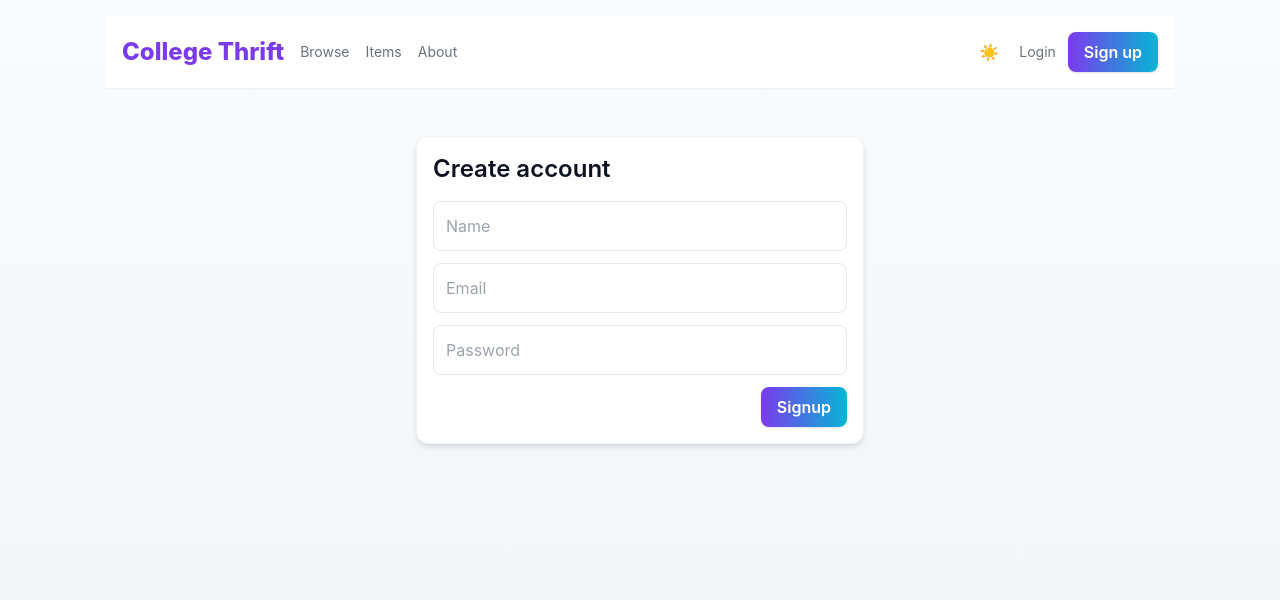
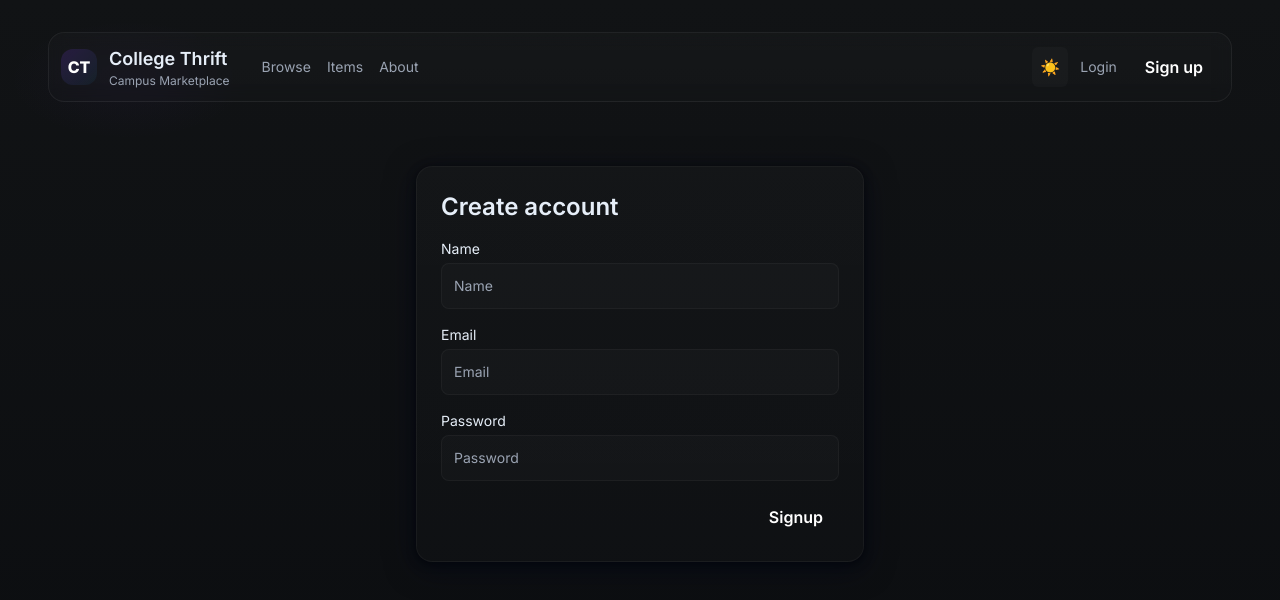
Before and after one commit to akshaymina/college-thrift-store, a React (Vite) app in the folder client/: page /signup in a window 1280 px wide. Shown: the top 600 px of the page. Built offline with nearby package versions, Linux system fonts and the light colour scheme; no server answers.

Commit message:
UI Improvements 2.0

```diff
--- a/client/index.html
+++ b/client/index.html
@@ -4,6 +4,9 @@
     <meta charset="utf-8" />
     <meta name="viewport" content="width=device-width, initial-scale=1.0" />
     <title>College Thrift Store</title>
+    <link rel="preconnect" href="https://fonts.googleapis.com">
+    <link rel="preconnect" href="https://fonts.gstatic.com" crossorigin>
+    <link href="https://fonts.googleapis.com/css2?family=Inter:wght@300;400;600;700;800;900&display=swap" rel="stylesheet">
   </head>
   <body>
     <div id="root"></div>
--- a/client/src/components/Navbar.jsx
+++ b/client/src/components/Navbar.jsx
@@ -9,45 +9,49 @@ export default function Navbar(){
   const nav = useNavigate()
 
   return (
-    <header className="bg-white shadow-sm sticky top-0 z-40">
-      <div className="container flex items-center justify-between py-4">
+    <header className="sticky top-4 z-50 px-4">
+      <div className="container">
+        <div className="glass flex items-center justify-between p-3 rounded-2xl hover:shadow-glow-md transition-shadow duration-300">
           <div className="flex items-center gap-4">
-          <Link to="/" className="brand text-2xl">College Thrift</Link>
-          <nav className="hidden md:flex items-center gap-4">
-            <Link to="/" className="text-sm muted hover:text-gray-900">Browse</Link>
-            <Link to="/items" className="text-sm muted hover:text-gray-900">Items</Link>
-            <Link to="/about" className="text-sm muted hover:text-gray-900">About</Link>
+            <Link to="/" className="flex items-center gap-3">
+              <div className="w-9 h-9 rounded-xl bg-gradient-to-br from-[rgba(124,58,237,0.18)] to-[rgba(6,182,212,0.06)] flex items-center justify-center text-white font-extrabold">CT</div>
+              <div>
+                <div className="text-lg font-semibold">College Thrift</div>
+                <div className="text-xs muted">Campus Marketplace</div>
+              </div>
+            </Link>
+            <nav className="hidden md:flex items-center gap-4 ml-4">
+              <Link to="/" className="text-sm muted hover:text-white transition">Browse</Link>
+              <Link to="/items" className="text-sm muted hover:text-white transition">Items</Link>
+              <Link to="/about" className="text-sm muted hover:text-white transition">About</Link>
             </nav>
           </div>
 
           <div className="flex items-center gap-3">
+            <button title="Toggle theme" onClick={toggle} className="p-2 rounded-md bg-[rgba(255,255,255,0.02)] hover:bg-[rgba(255,255,255,0.04)] transition">
+              {theme === 'dark' ? '🌙' : '☀️'}
+            </button>
+
             {user ? (
               <>
-              <div className="hidden sm:flex items-center gap-3 border border-gray-100 rounded-lg px-3 py-1">
-                <div className="w-8 h-8 bg-gradient-to-br from-violet-400 to-cyan-400 rounded-full flex items-center justify-center text-white font-bold">{user.name?.[0] || 'U'}</div>
+                <Link to="/items/new" className="button">Sell</Link>
+                <Link to="/requests/mine" className="button-secondary">Requests</Link>
+                <div className="hidden sm:flex items-center gap-3 pl-3 border-l border-[rgba(255,255,255,0.03)]">
+                  <div className="w-9 h-9 bg-[rgba(255,255,255,0.03)] rounded-lg flex items-center justify-center text-sm font-semibold">{user.name?.[0] || 'U'}</div>
                   <div className="text-sm">
                     <div className="font-medium">{user.name}</div>
                     <div className="text-xs muted">{user.email}</div>
                   </div>
-              </div>
-              <div className="flex items-center gap-2">
-                <button title="Toggle theme" onClick={toggle} className="p-2 rounded-md bg-white/10 hover:bg-white/20">
-                  {theme === 'dark' ? '🌙' : '☀️'}
-                </button>
-                <Link to="/items/new" className="button">Sell Item</Link>
-                <Link to="/requests/mine" className="button-secondary">My Requests</Link>
-                <button className="button-secondary" onClick={()=>{ logout(); nav('/') }}>Logout</button>
+                  <button onClick={()=>{ logout(); nav('/') }} className="button-secondary">Logout</button>
                 </div>
               </>
             ) : (
               <>
-              <div className="flex items-center gap-3">
-                <button title="Toggle theme" onClick={toggle} className="p-2 rounded-md bg-white/10 hover:bg-white/20">{theme === 'dark' ? '🌙' : '☀️'}</button>
-                <Link to="/login" className="text-sm muted">Login</Link>
+                <Link to="/login" className="text-sm muted hover:text-white transition">Login</Link>
                 <Link to="/signup" className="button">Sign up</Link>
-              </div>
               </>
             )}
+          </div>
         </div>
       </div>
     </header>
--- a/client/src/index.css
+++ b/client/src/index.css
@@ -3,62 +3,103 @@
 @tailwind utilities;
 
 :root{
-	--brand: #0b1221; /* deep navy */
-	--accent: #7c3aed; /* violet-600 */
-	--accent-2: #06b6d4; /* teal-400 */
-	--muted: #6b7280;
+	--bg-900: #0b0d10;
+	--bg-800: #111315;
+	--bg-700: #1a1d21;
+
+	--surface-700: #141619;
+	--surface-600: #181b1f;
+
+	--muted: #9aa3b2;
+	--text: #e6eef8;
+	--glass: rgba(255,255,255,0.04);
+	--glass-2: rgba(255,255,255,0.02);
+	--border-glass: rgba(255,255,255,0.06);
+	--brand: 124 58 237; /* rgb for glow */
 }
-
-/* dark theme variables */
-:root[data-theme="dark"]{
-	--brand: #e6eef8;
-	--accent: #7c3aed;
-	--accent-2: #06b6d4;
-	--muted: #9aa3b2;
-}
-
-[data-theme="dark"] body{
-	background: linear-gradient(180deg,#071129,#061225);
-	color: var(--brand);
-}
-
-[data-theme="dark"] .card{ @apply bg-[#07142a] border-gray-800 }
-[data-theme="dark"] .card-hero{ @apply bg-gradient-to-r from-[#061323] to-[#081831] }
-[data-theme="dark"] .input{ @apply bg-[#062033] border-gray-700 text-gray-100 }
-[data-theme="dark"] .button-secondary{ @apply bg-gray-800 text-gray-100 border-gray-700 }
-
-[data-theme="dark"] .small{ color: var(--muted) }
-[data-theme="dark"] .brand{ color: var(--accent-2) }
 
 @layer base{
 	html,body,#root{height:100%;}
-	body{font-family: Inter, ui-sans-serif, system-ui, -apple-system, 'Segoe UI', Roboto, 'Helvetica Neue', Arial; background:linear-gradient(180deg,#f8fafc, #f1f5f9); color:var(--brand);}
+	body{
+		@apply bg-[--bg-900] text-[--text] font-sans;
+		background: radial-gradient(1200px 600px at 10% 10%, rgba(124,58,237,0.04), transparent 10%),
+								radial-gradient(1000px 400px at 90% 90%, rgba(6,182,212,0.02), transparent 10%),
+								linear-gradient(180deg, var(--bg-800), var(--bg-900));
+		-webkit-font-smoothing:antialiased; -moz-osx-font-smoothing:grayscale;
+	}
+	.container{max-width:1100px;margin-left:auto;margin-right:auto;padding:1rem}
 }
 
-/* small utility classes used by components */
-.container{max-width:1100px;margin-left:auto;margin-right:auto;padding:1rem}
+/* Design tokens & reusable utilities */
+.glass{
+	background: linear-gradient(180deg, rgba(255,255,255,0.02), rgba(255,255,255,0.01));
+	backdrop-filter: blur(8px);
+	-webkit-backdrop-filter: blur(8px);
+	border: 1px solid var(--border-glass);
+}
+
 .card{
-	@apply bg-white rounded-xl p-4 shadow-md border border-gray-100 transition-transform transform hover:-translate-y-1;
+	@apply rounded-2xl p-6 transition-all duration-300 ease-in-out;
+	background: linear-gradient(180deg, rgba(255,255,255,0.02), rgba(255,255,255,0.01));
+	box-shadow: 0 6px 30px rgba(2,6,23,0.6), 0 2px 8px rgba(0,0,0,0.6);
+	border: 1px solid rgba(255,255,255,0.04);
 }
+
 .card-hero{
-	@apply bg-gradient-to-r from-violet-50 to-cyan-50 rounded-xl p-6 shadow-lg;
+	@apply rounded-2xl p-6 transition-all duration-300 ease-in-out;
+	background: linear-gradient(180deg, rgba(255,255,255,0.02), rgba(10,12,15,0.02));
+	border: 1px solid rgba(255,255,255,0.04);
+	box-shadow: 0 12px 40px rgba(2,6,23,0.6);
 }
+
+.grid{display:grid;grid-template-columns:repeat(auto-fit,minmax(260px,1fr));gap:1rem}
+
+.input{
+	@apply w-full p-3 rounded-lg text-sm placeholder:text-[--muted] bg-[rgba(255,255,255,0.02)];
+	border: 1px solid rgba(255,255,255,0.04);
+	color: var(--text);
+	transition: box-shadow .18s ease, transform .18s ease, border-color .18s ease;
+}
+.input:focus{ outline:none; box-shadow: 0 0 0 4px rgba(var(--brand),0.06); border-color: rgba(var(--brand),0.6); transform: translateY(-1px); }
+
 .button{
-	@apply px-4 py-2 rounded-lg text-white font-semibold shadow inline-flex items-center gap-2;
-	background: linear-gradient(90deg,var(--accent),var(--accent-2));
+	@apply inline-flex items-center gap-2 px-4 py-2 rounded-md font-semibold text-white shadow-md;
+	background: linear-gradient(90deg, rgba(var(--brand),1), rgba(6,182,212,0.15));
+	box-shadow: 0 6px 20px rgba(8,10,12,0.6), 0 0 18px rgba(var(--brand),0.12);
+	transition: transform .16s ease, box-shadow .16s ease, opacity .12s ease;
 }
+.button:hover{ transform: translateY(-3px); box-shadow: 0 18px 50px rgba(var(--brand),0.12), 0 6px 20px rgba(0,0,0,0.6); }
+.button:active{ transform: translateY(-1px); }
+
 .button-secondary{
-	@apply px-3 py-2 rounded-md text-gray-800 bg-gray-100 border border-gray-200;
+	@apply inline-flex items-center gap-2 px-3 py-2 rounded-md text-[--text] bg-[rgba(255,255,255,0.02)];
+	border: 1px solid rgba(255,255,255,0.03);
 }
-.input{ @apply w-full p-3 border border-gray-200 rounded-lg bg-white }
-.grid{display:grid;grid-template-columns:repeat(auto-fit,minmax(240px,1fr));gap:1rem}
-.small{font-size:0.95rem;color:var(--muted)}
 
 .price-badge{
 	@apply inline-block px-3 py-1 rounded-full text-sm font-semibold text-white;
-	background: linear-gradient(90deg,#f97316,#ef4444);
+	background: linear-gradient(90deg, rgba(255,146,109,1), rgba(249,115,22,0.9));
+	box-shadow: 0 6px 18px rgba(249,115,22,0.12);
 }
 
-.brand{font-weight:800;color:var(--accent)}
+.muted{ color: var(--muted); }
+.small{ font-size:0.95rem; color:var(--muted); }
 
-.muted{color:var(--muted)}
+.card-image{
+	border-radius: 0.75rem;
+	overflow: hidden;
+	background: linear-gradient(180deg, rgba(255,255,255,0.015), rgba(255,255,255,0.01));
+}
+
+.glass-badge{
+	@apply px-2 py-1 rounded text-xs font-medium;
+	background: rgba(255,255,255,0.03);
+	border: 1px solid rgba(255,255,255,0.04);
+}
+
+/* subtle hover tilt */
+.hover-raise{ transition: transform .22s cubic-bezier(.2,.9,.2,1), box-shadow .22s; }
+.hover-raise:hover{ transform: translateY(-6px); }
+
+/* helper for overflow blocks */
+.prose{ color:var(--text); }
--- a/client/src/pages/Login.jsx
+++ b/client/src/pages/Login.jsx
@@ -26,15 +26,21 @@ export default function Login(){
     <div className="container">
       <div className="card mx-auto max-w-md">
         <h2 className="text-2xl font-semibold mb-4">Login</h2>
-        <form onSubmit={onSubmit} className="space-y-3">
-          <input className="input" value={email} onChange={e=>setEmail(e.target.value)} placeholder="Email" />
-          <input className="input" value={password} onChange={e=>setPassword(e.target.value)} placeholder="Password" type="password" />
+        <form onSubmit={onSubmit} className="space-y-4">
+          <div>
+            <label className="text-sm mb-1 block">Email</label>
+            <input className="input" value={email} onChange={e=>setEmail(e.target.value)} placeholder="Email" />
+          </div>
+          <div>
+            <label className="text-sm mb-1 block">Password</label>
+            <input className="input" value={password} onChange={e=>setPassword(e.target.value)} placeholder="Password" type="password" />
+          </div>
           <div className="flex justify-end">
             <button className="button" type="submit">Login</button>
           </div>
         </form>
-        {error && <div className="text-red-600 mt-3">{error}</div>}
-        <div className="small mt-3">New? <Link to="/signup" className="text-blue-600">Create an account</Link></div>
+        {error && <div className="text-red-400 mt-3 p-2 bg-[rgba(255,0,0,0.04)] rounded">{error}</div>}
+        <div className="small mt-3">New? <Link to="/signup" className="text-[--text] font-medium">Create an account</Link></div>
       </div>
     </div>
   )
--- a/client/src/pages/Signup.jsx
+++ b/client/src/pages/Signup.jsx
@@ -27,15 +27,24 @@ export default function Signup(){
     <div className="container">
       <div className="card mx-auto max-w-md">
         <h2 className="text-2xl font-semibold mb-4">Create account</h2>
-        <form onSubmit={onSubmit} className="space-y-3">
-          <input className="input" value={name} onChange={e=>setName(e.target.value)} placeholder="Name" />
-          <input className="input" value={email} onChange={e=>setEmail(e.target.value)} placeholder="Email" />
-          <input className="input" value={password} onChange={e=>setPassword(e.target.value)} placeholder="Password" type="password" />
+        <form onSubmit={onSubmit} className="space-y-4">
+          <div>
+            <label className="text-sm mb-1 block">Name</label>
+            <input className="input" value={name} onChange={e=>setName(e.target.value)} placeholder="Name" />
+          </div>
+          <div>
+            <label className="text-sm mb-1 block">Email</label>
+            <input className="input" value={email} onChange={e=>setEmail(e.target.value)} placeholder="Email" />
+          </div>
+          <div>
+            <label className="text-sm mb-1 block">Password</label>
+            <input className="input" value={password} onChange={e=>setPassword(e.target.value)} placeholder="Password" type="password" />
+          </div>
           <div className="flex justify-end">
             <button className="button" type="submit">Signup</button>
           </div>
         </form>
-        {error && <div className="text-red-600 mt-3">{error}</div>}
+        {error && <div className="text-red-400 mt-3 p-2 bg-[rgba(255,0,0,0.04)] rounded">{error}</div>}
       </div>
     </div>
   )
--- a/client/tailwind.config.cjs
+++ b/client/tailwind.config.cjs
@@ -1,7 +1,51 @@
 module.exports = {
   content: ['./index.html', './src/**/*.{js,jsx}'],
   theme: {
-    extend: {},
+    extend: {
+      colors: {
+        brand: {
+          DEFAULT: '#7c3aed',
+          50: '#f6effb',
+          100: '#eedcf6',
+          200: '#dfb9ef',
+          300: '#c78fe0',
+          400: '#9a59cf',
+          500: '#7c3aed',
+          600: '#602db0',
+          700: '#492389',
+          800: '#321a60',
+          900: '#1f123c',
+        },
+        darkbg: {
+          900: '#0b0d10',
+          800: '#111315',
+          700: '#1a1d21',
+        },
+        surface: {
+          700: '#141619',
+          600: '#181b1f',
+        }
+      },
+      fontFamily: {
+        sans: ['Inter', 'ui-sans-serif', 'system-ui', '-apple-system', 'Segoe UI', 'Roboto'],
+      },
+      borderRadius: {
+        '2xl': '1rem',
+      },
+      boxShadow: {
+        'glow-sm': '0 8px 24px rgba(124,58,237,0.08), inset 0 1px 0 rgba(255,255,255,0.02)',
+        'glow-md': '0 20px 40px rgba(16,24,40,0.6), 0 2px 8px rgba(124,58,237,0.08)',
+      },
+      keyframes: {
+        float: {
+          '0%,100%': { transform: 'translateY(0px)' },
+          '50%': { transform: 'translateY(-6px)' },
+        }
+      },
+      animation: {
+        float: 'float 6s ease-in-out infinite',
+      }
+    },
   },
   plugins: [],
 }
```
Also changed, not shown: client/src/pages/CreateItem.jsx (+29 -15 lines), client/src/pages/Home.jsx (+5 -5 lines), client/src/pages/ItemDetail.jsx (+4 -4 lines). Lines whose indentation alone changed are shown as unchanged.
